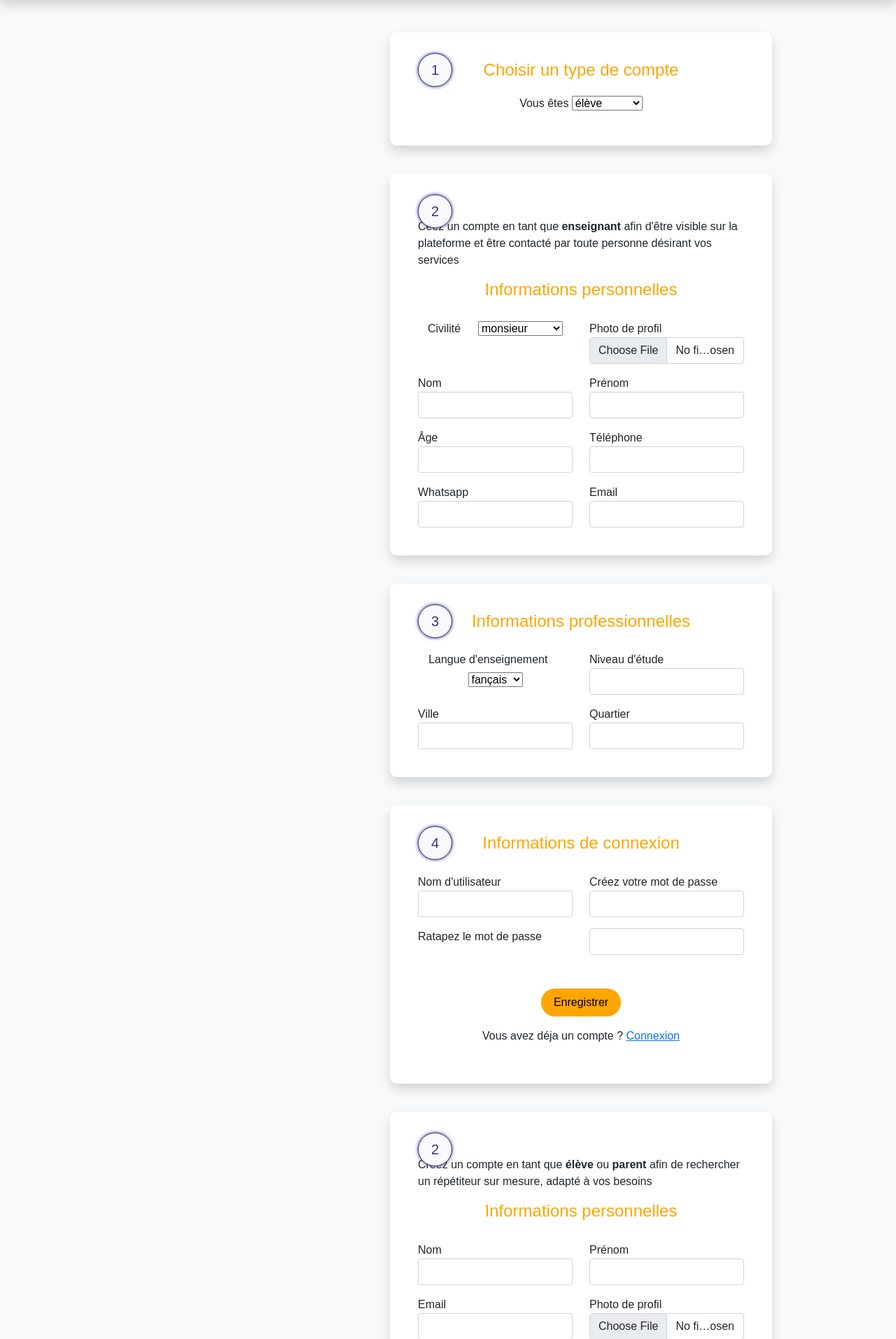
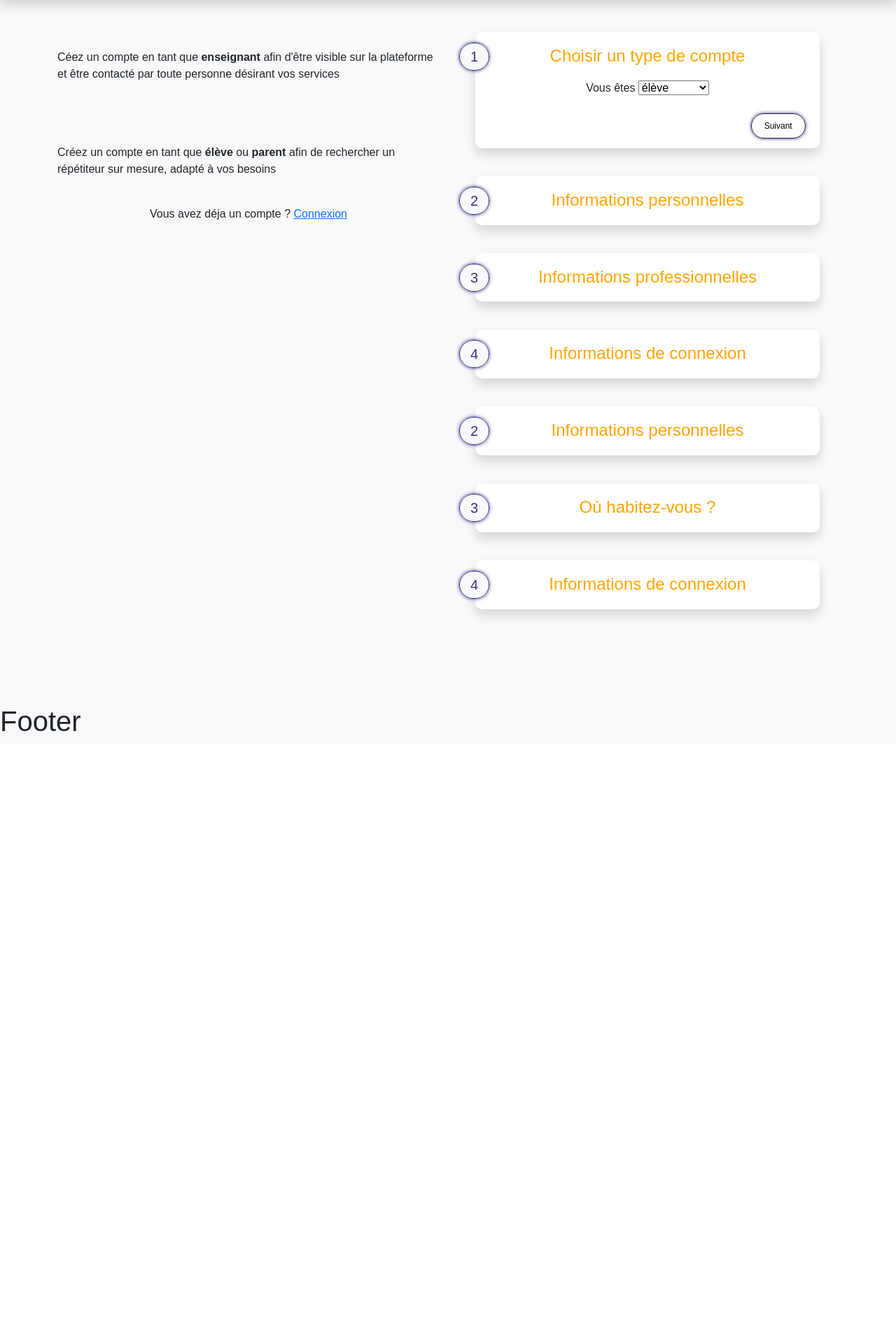
Before and after one commit to Tom-michel/FindRepeater_v2, a Django app: page /enregistrement in a window 1280 px wide. Shown: the part 50-1964 px from the top of the page at 70% size. After the commit the page ends 1095 px from the top, so only its background shows below. Run offline with Django 4.2, Linux system fonts and the light colour scheme; some libraries are stand-ins or nearby versions.

Commit message:
Subdivision du formulaire d'enregistrement des enseignants (Colapses)

```diff
--- a/static/css/style.css
+++ b/static/css/style.css
@@ -91,23 +91,25 @@
 
 .form-enregistrement{
   background-color: #fff;
-  padding: 40px;
+  padding: 10px 20px;
   box-shadow: 0 .5rem 1rem rgba(0,0,0,.15);
   border-radius: 10px;
   margin-bottom: 40px;
+  width: 90%;
+  margin-left: 5%;
   /* border-bottom: rgb(56, 51, 133) solid 2px;
   border-top: rgb(56, 51, 133) solid 2px; */
 }
 
 .etape{
   position: absolute;
-  padding-left: 40px;
-  padding-top: 30px;
+  padding-left: 4px;
+  padding-top: 20px;
 }
 .etape .numEtape{
-  position: absolute;
+  /* position: absolute; */
   background-color: #f8f9fa;
-  padding: 8px 18px;
+  padding: 8px 15px;
   border: rgb(56, 51, 133) solid 1px;
   border-radius: 25px;
   color: rgb(56, 51, 133);
@@ -119,21 +121,53 @@
 
 @media screen and (max-width: 992px) {
   .form-enregistrement{
-    padding: 20px;
+    padding: 10px 20px;
     margin-bottom: 30px;
   }
 
   .etape{
     position: absolute;
-    padding-left: 0px;
-    padding-top: 0px;
+    padding-left: 2px;
+    padding-top: 15px;
   }
   .etape .numEtape{
-    padding: 5px 12px;
+    padding: 5px 10px;
     border-radius: 25px;
     font-size: 15px;
   }
 }
+
+@media screen and (min-width: 992px) {
+  h4{color: orange; padding: 10px 0 3px;}
+  .form-control{
+    width: 100% !important;
+  }
+  .btn-register.suivant{
+    font-size: 12px;
+    box-shadow: 0 0 .3rem rgb(56, 51, 133);
+  }
+}
+@media screen and (max-width: 992px) {
+  h4{color: orange; padding: 5px 0 0px; font-size: 18px;}
+  label{
+    padding-left: 15px;
+  }
+  .form-enregistrement{
+    font-size: 15px;
+  }
+  .btn-register.suivant{
+    padding: 6px 11px !important;
+    font-size: 12px;
+    box-shadow: 0 0 .3rem rgb(56, 51, 133);
+  }
+}
+span{
+  color: rgb(99, 99, 99);
+}
+span:hover{
+  color: rgb(173, 169, 147);
+}
+
 /* page d'enregistrement FIN */
 
 
--- a/templates/utilisateurs/enregistrement.html
+++ b/templates/utilisateurs/enregistrement.html
@@ -5,27 +5,26 @@
 
 {% block content %}
 
-<style>
-
-  @media screen and (min-width: 992px) {
-    h4{color: orange; padding: 0px 0 5px;}
-    .form-control{
-      width: 100% !important;
-    }
-  }
-  @media screen and (max-width: 992px) {
-    h4{color: orange; padding: 20px 0 5px;}
-    label{
-      padding-left: 15px;
-    }
-  }
-</style>
-
 <section class="py-5 my-5">
   <div class="container">
     <div class="row">
-      <div class="col-md-4 offset-md-1">
+      <div class="col-md-6">
+        <p class="pt-4">
+          Céez un compte en tant que <b>enseignant</b> afin d'être
+          visible sur la plateforme et être contacté par toute personne désirant vos services
+        </p>
+        <br><br>
+        <p class="pt-4">
+          Créez un compte en tant que <b>élève</b> ou <b>parent</b>
+          afin de rechercher un répétiteur sur mesure, adapté à vos besoins
+        </p>
+        <div class="text-center">
+          <br>
+          <p>Vous avez déja un compte ? <a href="{% url 'connexion' %}">Connexion</a></p>
+        </div>
 
+        {{err1}}
+        {{err2}}
       </div>
       <div class="col-md-6">
         <form action="" method="post">
@@ -33,7 +32,9 @@
 
           <div class="etape"><span class="numEtape">1</span></div>
           <div  class="form-enregistrement">
+
             <h4 class="text-center">Choisir un type de compte</h4>
+            <div class="collapse etape1-2 etapeCli-1-2 show" id="etape1">
               <div class="py-2 text-center">
                 <label for="type_user">Vous êtes </label>
                 <select name="type_user" id="type_user">
@@ -42,15 +43,16 @@
                   <option value="enseignant">enseignant</option>
                 </select>
               </div>
+              <div class="pt-3 pb-1 text-end">
+                <span class="btn-register suivant" type="button" data-bs-toggle="collapse" data-bs-target=".etape1-2" aria-expanded="false" aria-controls="etape1 etape2 etapeCli-2">Suivant</span>
+              </div>
+            </div>
           </div>
 
           <div class="etape"><span class="numEtape">2</span></div>
           <div  class="form-enregistrement">
-            <p class="pt-4">
-              Céez un compte en tant que <b>enseignant</b> afin d'être
-              visible sur la plateforme et être contacté par toute personne désirant vos services
-            </p>
             <h4 class="text-center">Informations personnelles</h4>
+            <div class="collapse etape1-2 etape2-3" id="etape2">
               <div class="row">
                 <div class="col-md-6 mt-3 text-center">
                     <div class="form-group">
@@ -107,11 +109,18 @@
                     </div>
                 </div>
               </div>
+              <div class="pt-4 text-end">
+                <span type="button" data-bs-toggle="collapse" data-bs-target=".etape1-2" aria-expanded="false" aria-controls="etape1 etape2">Précédent</span>
+                &emsp;
+                <span class="btn-register suivant" type="button" data-bs-toggle="collapse" data-bs-target=".etape2-3" aria-expanded="false" aria-controls="etape2 etape3">Suivant</span>
+              </div>
+            </div>
           </div>
 
           <div class="etape"><span class="numEtape">3</span></div>
           <div  class="form-enregistrement">
             <h4 class="text-center">Informations professionnelles</h4>
+            <div class="collapse etape2-3 etape3-4" id="etape2">
               <div class="row">
                 <div class="col-md-6 mt-3 text-center">
                     <div class="form-group">
@@ -140,11 +149,18 @@
                     </div>
                 </div>
               </div>
+              <div class="pt-4 text-end">
+                <span type="button" data-bs-toggle="collapse" data-bs-target=".etape2-3" aria-expanded="false" aria-controls="etape2 etape3">Précédent</span>
+                &emsp;
+                <span class="btn-register suivant" type="button" data-bs-toggle="collapse" data-bs-target=".etape3-4" aria-expanded="false" aria-controls="etape3 etape4">Suivant</span>
+              </div>
+            </div>
           </div>
 
           <div class="etape"><span class="numEtape">4</span></div>
           <div  class="form-enregistrement">
             <h4 class="text-center">Informations de connexion</h4>
+            <div class="collapse etape3-4 etape4" id="etape2">
               <div class="row">
                 <div class="col-md-6 mt-3">
                     <div class="form-group">
@@ -170,24 +186,18 @@
                     </div>
                 </div>
               </div>
-
-            {{err1}}
-            {{err2}}
-
-            <div class="text-center">
+              <div class="pt-3 pb-1 text-center">
+                <span type="button" data-bs-toggle="collapse" data-bs-target=".etape3-4" aria-expanded="false" aria-controls="etape3 etape4">Précédent</span>
+                &emsp;
                 <input class="btn-connexion mt-5 mb-3" type="submit" value="Enregistrer">
-              <br>
-              <p>Vous avez déja un compte ? <a href="{% url 'connexion' %}">Connexion</a></p>
+              </div>
             </div>
           </div>
 
           <div class="etape"><span class="numEtape">2</span></div>
           <div  class="form-enregistrement">
-            <p class="pt-4">
-              Créez un compte en tant que <b>élève</b> ou <b>parent</b>
-              afin de rechercher un répétiteur sur mesure, adapté à vos besoins
-            </p>
             <h4 class="text-center">Informations personnelles</h4>
+            <div class="collapse etape1-2 etapeCli-1-2 etapeCli-2-3" id="etapeCli2">
               <div class="row">
                 <div class="col-md-6 mt-3">
                     <div class="form-group">
@@ -216,11 +226,18 @@
                     </div>
                 </div>
               </div>
+              <div class="pt-4 text-end">
+                <span type="button" data-bs-toggle="collapse" data-bs-target=".etapeCli-1-2" aria-expanded="false" aria-controls="etape1 etape2 etapeCli2">Précédent</span>
+                &emsp;
+                <span class="btn-register suivant" type="button" data-bs-toggle="collapse" data-bs-target=".etapeCli-2-3" aria-expanded="false" aria-controls="etapeCli2 etapeCli3">Suivant</span>
+              </div>
+            </div>
           </div>
 
           <div class="etape"><span class="numEtape">3</span></div>
           <div  class="form-enregistrement">
             <h4 class="text-center">Où habitez-vous ?</h4>
+            <div class="collapse etapeCli-2-3 etapeCli-3-4" id="etapeCli3">
               <div class="row">
                 <div class="col-md-6 mt-3">
                     <div class="form-group">
@@ -235,11 +252,18 @@
                     </div>
                 </div>
               </div>
+              <div class="pt-4 text-end">
+                <span type="button" data-bs-toggle="collapse" data-bs-target=".etapeCli-2-3" aria-expanded="false" aria-controls="etapeCli2 etapeCli3">Précédent</span>
+                &emsp;
+                <span class="btn-register suivant" type="button" data-bs-toggle="collapse" data-bs-target=".etapeCli-3-4" aria-expanded="false" aria-controls="etapeCli3 etapeCli4">Suivant</span>
+              </div>
+            </div>
           </div>
 
           <div class="etape"><span class="numEtape">4</span></div>
           <div  class="form-enregistrement">
             <h4 class="text-center">Informations de connexion</h4>
+            <div class="collapse etapeCli-3-4" id="etapeCli4">
               <div class="row">
                 <div class="col-md-6 mt-3">
                     <div class="form-group">
@@ -265,14 +289,15 @@
                     </div>
                 </div>
               </div>
-
-            <div class="text-center">
+              <div class="pt-3 pb-1 text-center">
+                <span type="button" data-bs-toggle="collapse" data-bs-target=".etapeCli-3-4" aria-expanded="false" aria-controls="etapeCli3 etapeCli4">Précédent</span>
+                &emsp;
                 <input class="btn-connexion mt-5 mb-3" type="submit" value="Enregistrer">
-              <br>
-              <p>Vous avez déja un compte ? <a href="{% url 'connexion' %}">Connexion</a></p>
               </div>
 
             </div>
+          </div>
+
         </form>
       </div>
     </div>
--- a/utilisateurs/forms.py
+++ b/utilisateurs/forms.py
@@ -27,7 +27,8 @@
         fields = [
             'civilite',
             'age',
-            'telephone',
+            'telephone1',
+            'telephone2',
             'photoProfil',
             'niveauEtude',
             'ville',
--- a/utilisateurs/models.py
+++ b/utilisateurs/models.py
@@ -66,7 +66,8 @@
     ]
     langue = models.CharField(max_length=200, null=True, choices=LANGUE, default='fançais')
     age = models.IntegerField(null=True)
-    telephone = models.CharField(max_length=200, null=True)
+    telephone1 = models.CharField(max_length=200, null=True)
+    telephone2 = models.CharField(max_length=200, null=True)
     niveauEtude = models.CharField(max_length=200, null=True)
 
     def __str__(self):
--- a/utilisateurs/views.py
+++ b/utilisateurs/views.py
@@ -59,14 +59,19 @@
 
             # enregistrer l'enseigant
 
-            #repetiteur_form.civilite = request.POST.get('civilite')
             repetiteur_form.age = request.POST.get('age')
-            repetiteur_form.telephone = request.POST.get('telephone')
+            repetiteur_form.telephone1 = request.POST.get('telephone1')
+            tel1 = repetiteur_form.telephone1
+            repetiteur_form.telephone2 = request.POST.get('telephone2')
+            tel2 = repetiteur_form.telephone2
             repetiteur_form.photoProfil = request.POST.get('photoProfil')
             repetiteur_form.niveauEtude = request.POST.get('niveauEtude')
             repetiteur_form.ville = request.POST.get('ville')
             repetiteur_form.quartier = request.POST.get('quartier')
-            #repetiteur_form.langue = request.POST.get('langue')
+            if tel1=="" and tel2!="":
+                tel1 = tel2
+            elif tel2 == "" and tel1 != "":
+                tel2 = tel1
             repetiteur_form = RepetiteurForm(data=request.POST)
             if user_form.is_valid() and repetiteur_form.is_valid():
                 user = user_form.save()
```
Also changed, not shown: db.sqlite3, utilisateurs/migrations/0004_rename_telephone_repetiteur_telephone1_and_more.py (added). Lines whose indentation alone changed are shown as unchanged.
